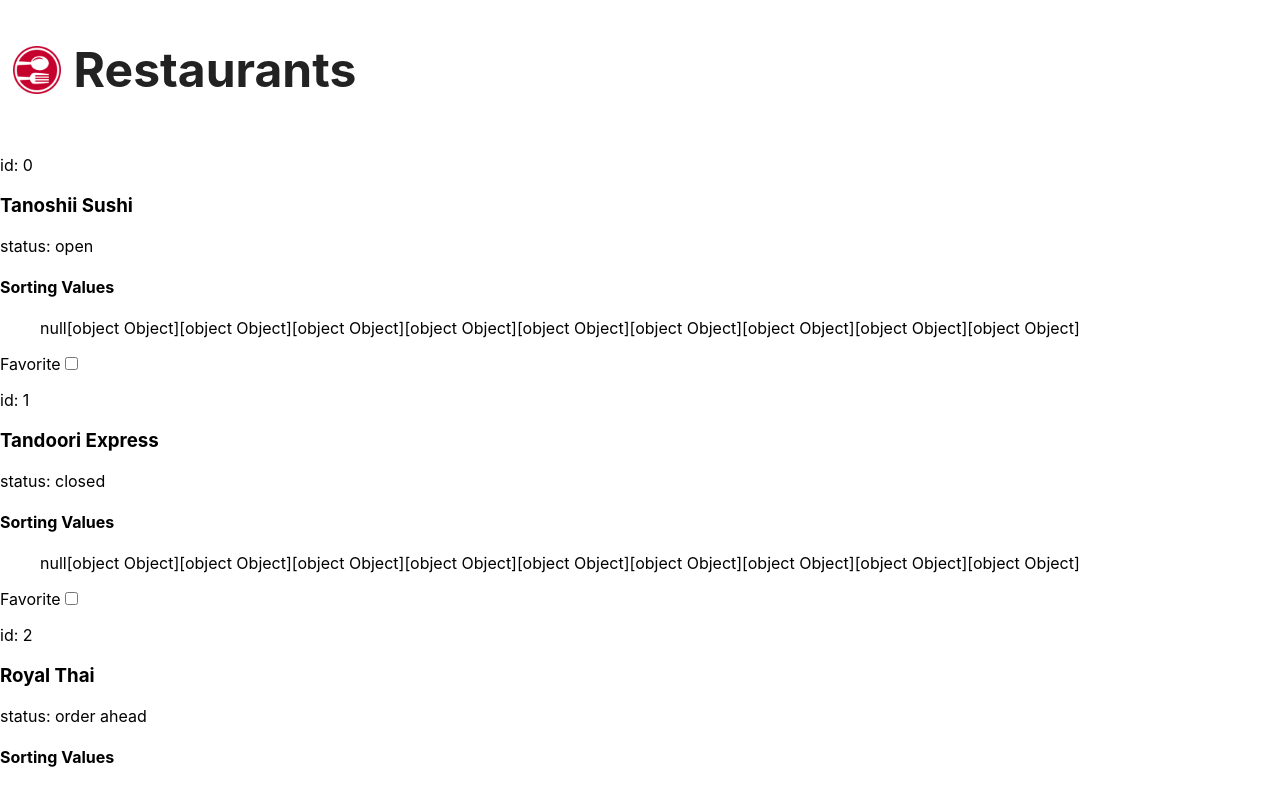
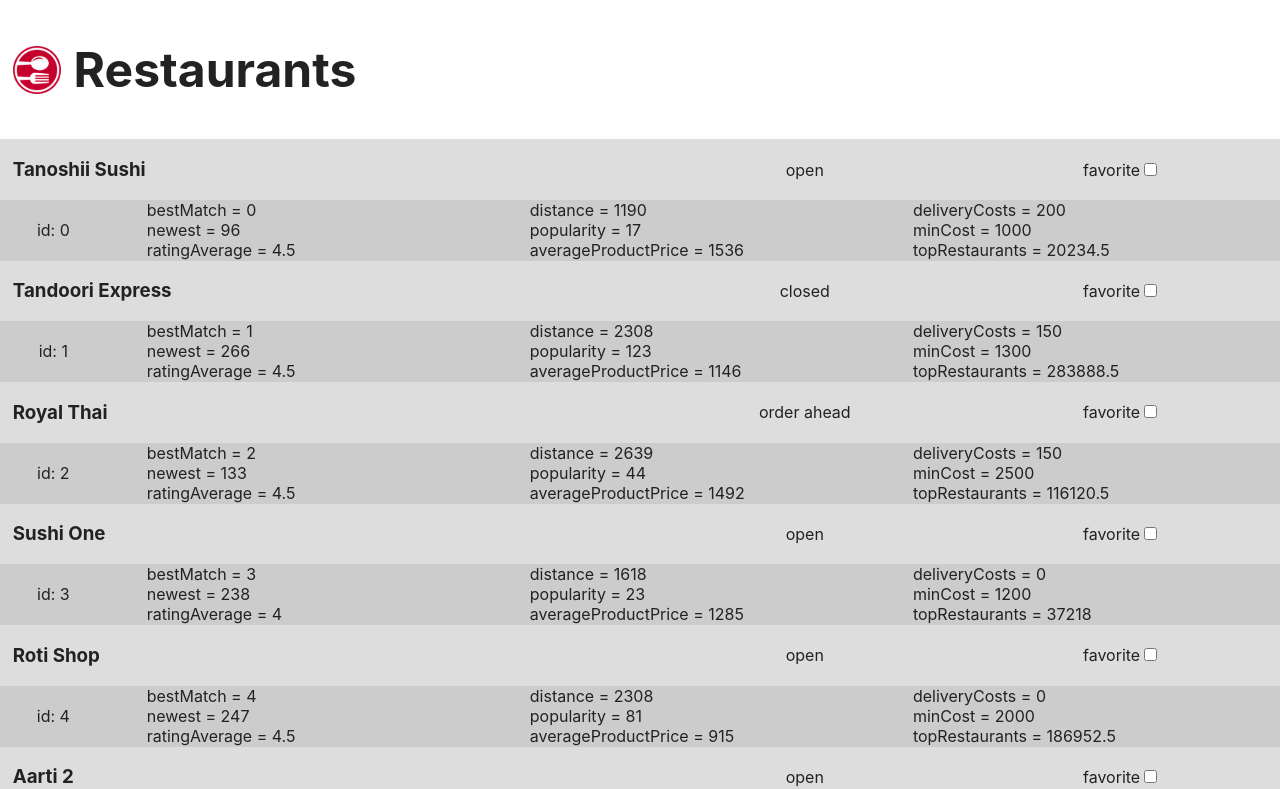
Before and after one commit to karpolan/react-restaurants, a React (Create React App) app: page / in a window 1280 px wide. Shown: the top 789 px of the page. Built offline with nearby package versions, Linux system fonts and the light colour scheme.

Commit message:
Full list rendering and Visual styles added.

```diff
--- a/src/App.css
+++ b/src/App.css
@@ -28,7 +28,7 @@ header h1 {
 }
 
 footer {
-  background-color: #ccc;
+  background-color: #aaa;
   color: #222;
   font-size: 2vh;
   text-align: center;
--- a/src/App.js
+++ b/src/App.js
@@ -1,7 +1,7 @@
 import React, { Component } from 'react';
 import './App.css';
 import CurrentContainer from './containers';
-import {loadData, extendData} from "./storage";
+import {loadData, extendData} from './storage';
 
 const useMockData = true; // Todo: set false for production
 
--- a/src/components/List.js
+++ b/src/components/List.js
@@ -1,6 +1,6 @@
-import React from "react";
-import PropTypes from "prop-types";
-import ListItem from "./ListItem";
+import React from 'react';
+import PropTypes from 'prop-types';
+import ListItem from './ListItem';
 
 const list = props => {
   const { items, onItemClick, onItemFavoriteChange } = props;
--- /dev/null
+++ b/src/components/ListItem.css
@@ -0,0 +1,64 @@
+.list-item {
+  background-color: #ddd;
+  color: #222;
+  text-align: left;
+
+	padding: 0;
+	border-bottom: 1px solid #ccc;
+}
+
+.info {
+	display: flex;
+  flex-direction: row;
+  align-items: center;
+  justify-content: center;
+}
+
+.name {
+	flex: 2;
+	text-align: left;
+	padding-left: 1vw;
+}
+
+.status {
+	flex: 1;
+	text-align: center;
+}
+
+.isFavorite {
+	flex: 1;
+	text-align: center;
+}
+
+
+.debug {
+	background-color: #ccc;
+
+  display: flex;
+  flex-direction: row;
+  align-items: center;
+  justify-content: flex-start;
+}
+
+
+.id {
+	flex: 1;
+	white-space: nowrap;
+	text-align: center;
+}
+
+
+.sortingValues {
+	flex: 11;
+}
+
+.sortingValues ul {
+	column-count: 3;
+	list-style-type: none;
+	margin-block-start: 0;
+	margin-block-end: 0;
+}
+
+.sortingValues li {
+	white-space: nowrap;
+}
--- a/src/components/ListItem.js
+++ b/src/components/ListItem.js
@@ -1,40 +1,37 @@
-import React from "react";
-import PropTypes from "prop-types";
-
-const jsxObjectPropsAsListItems = object => {
-  let result = null;
-  for (let property in object) {
-    console.log(property);
-    result += (
-      <li key={property}>
-        <span className="name">{property}</span>
-        <span className="value">{object[property]}</span>
-      </li>
-    );
-  }
-  return result;
-};
+import React from 'react';
+import PropTypes from 'prop-types';
+import './ListItem.css';
+import ListObjectProps from './ListObjectProprties';
 
 const ListItem = props => {
   const {
     id,
     name = "",
     status = "",
-    sortingValues = [],
+    sortingValues = {},
     isFavorite = false
   } = props.item;
 
+  const renderDebug = () => {
+    if (process.env.NODE_ENV === "production") return null;
+
+    return (
+      <div class="debug">
+        <p className="id">id: {id}</p>
+        <div className="sortingValues">
+          <ListObjectProps object={sortingValues} />
+        </div>
+      </div>
+    )
+  };
+
   return (
     <div className="list-item">
-      <p className="id">id: {id}</p>
-      <h3 className="name"  onClick={() => props.onClick(props.item)}>{name}</h3>
-      <p className="status">status: {status}</p>
-      <div className="sortingValues">
-        <h4>Sorting Values</h4>
-        <ul>{ jsxObjectPropsAsListItems(sortingValues)}</ul>
-      </div>
-      <label>
-        Favorite
+      <div className="info">
+        <h3 className="name" onClick={() => props.onClick(props.item)}>{name}</h3>
+        <p className="status">{status}</p>
+        <label className="isFavorite">
+          favorite
           <input
             name="isFavorite"
             type="checkbox"
@@ -42,6 +39,8 @@ const ListItem = props => {
             onChange={() => props.onFavoriteChange(props.item)}
           />
         </label>
+      </div>
+      {renderDebug()}
     </div>
   );
 };
--- /dev/null
+++ b/src/components/ListObjectProprties.js
@@ -0,0 +1,26 @@
+import React from "react";
+import PropTypes from "prop-types";
+
+const listObjectProprties = props => {
+  const { object } = props;
+
+  const renderObjectProperties = object => {
+    let result = [];
+    for (let property in object) {
+      result.push(
+        <li key={property} className="object-list-item">
+          {property} = {object[property]}
+        </li>
+      );
+    }
+    return result;
+  };
+
+  return <ul className="object-list">{renderObjectProperties(object)}</ul>;
+};
+
+listObjectProprties.propTypes = {
+  object: PropTypes.object.isRequired
+};
+
+export default listObjectProprties;
```
Lines whose indentation alone changed are shown as unchanged.
